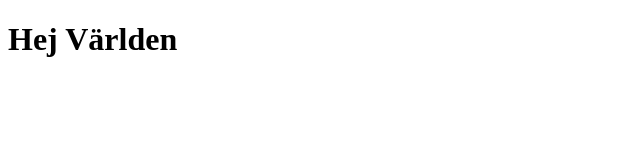
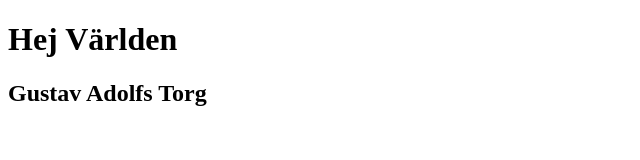
Before and after one commit to Adam-Husam/Adam-Husam.github.io, a plain HTML site: page index.htm in a window 1280 px wide. Shown: the whole page, without its empty margins (0-640 px from the left). Drawn offline with Linux system fonts and the light colour scheme.

Commit message:
lagt till en h2 rubrik

```diff
--- a/index.htm
+++ b/index.htm
@@ -2,5 +2,6 @@
 <html>
     <body>
         <h1>Hej Världen</h1>
+        <h2>Gustav Adolfs Torg</h2>
     </body>
 </html>
```
